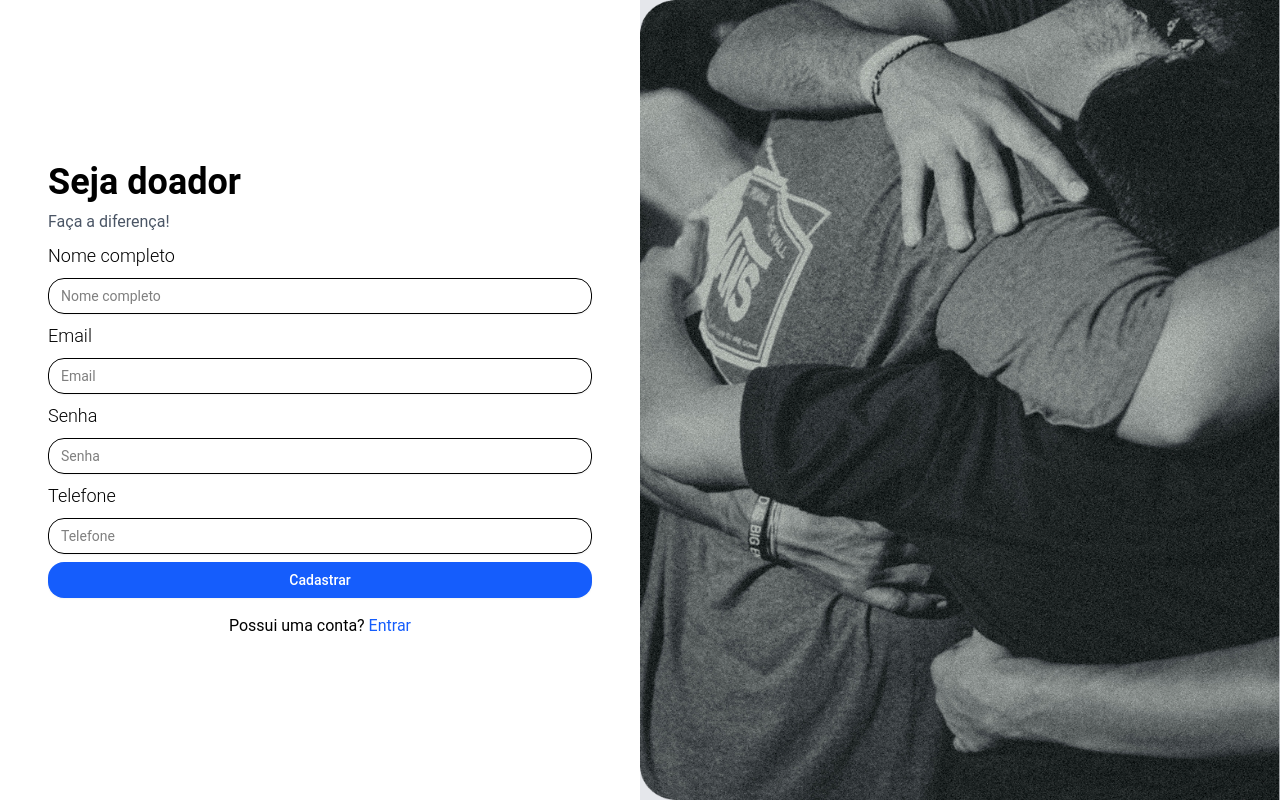
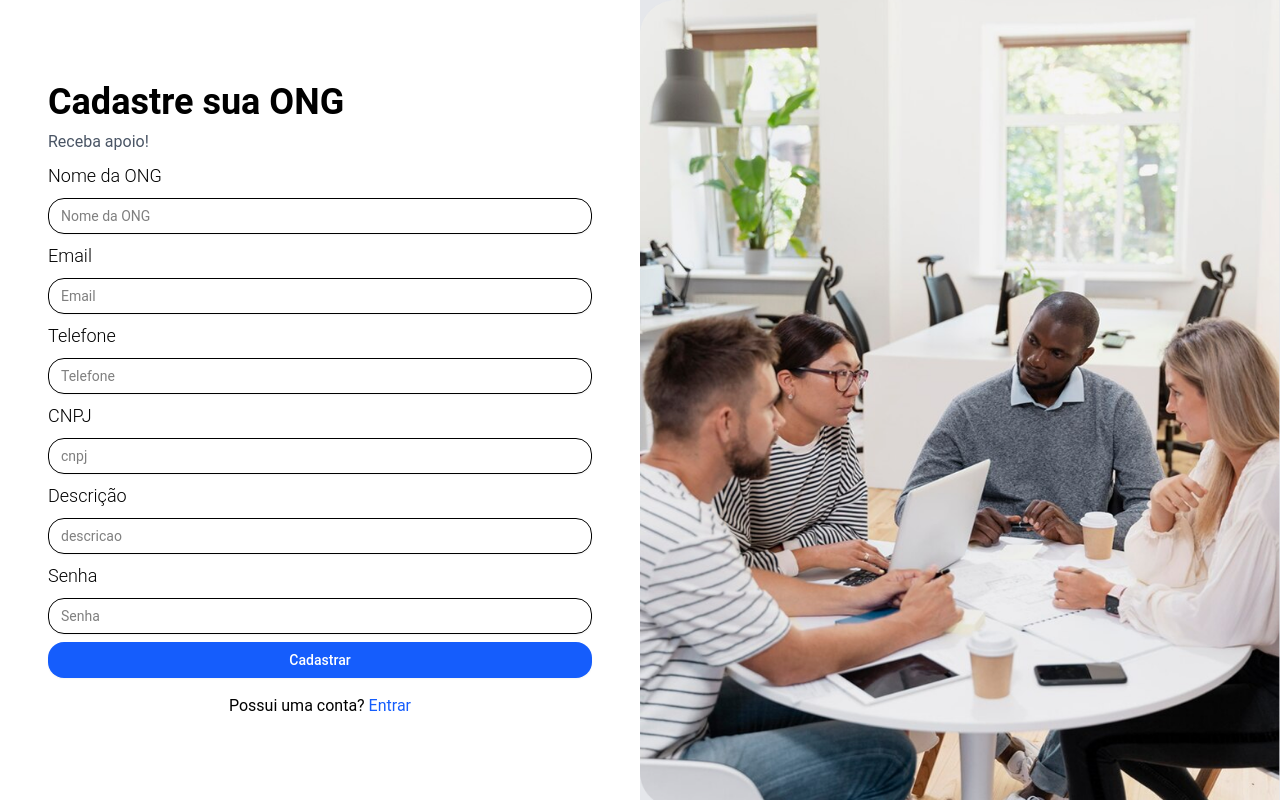
Before and after one commit to cfmiila/apoia, a Next.js app in the folder frontend/apoia-app/: page /cadastro-doador in a window 1280 px wide. Built offline with nearby package versions, Linux system fonts and the light colour scheme.

Commit message:
Adiciona campos de cnpj e descricao no front

```diff
--- a/frontend/apoia-app/src/app/cadastro-doador/page.js
+++ b/frontend/apoia-app/src/app/cadastro-doador/page.js
@@ -4,52 +4,31 @@ import { Label } from "@/components/ui/label";
 import Image from "next/image";
 import Link from "next/link";
 
-export default function CadastroDoador() {
+export default function CadastroONG() {
     return (
       <div className="flex h-screen">
         <div className="w-1/2 flex flex-col justify-center p-12 bg-white">
-        <h1 className="text-4xl font-bold">Seja doador</h1>
-        <p className="mt-2 text-gray-600">Faça a diferença!</p>
+          <h1 className="text-4xl font-bold">Cadastre sua ONG</h1>
+          <p className="mt-2 text-gray-600">Receba apoio!</p>
           <form className="flex flex-col space-y-2 mt-2">
-          <Label htmlFor="nome" className="text-lg font-light">
-            Nome completo
-          </Label>
-          <Input
-            type="text"
-            placeholder="Nome completo"
-            className="rounded-2xl"
-          />
-          <Label htmlFor="email" className="text-lg font-light">
-            Email
-          </Label>
+            <Label htmlFor="nome" className="text-lg font-light">Nome da ONG</Label>
+            <Input type="text" placeholder="Nome da ONG" className="rounded-2xl" />
+            <Label htmlFor="email" className="text-lg font-light">Email</Label>
             <Input type="email" placeholder="Email" className="rounded-2xl" />
-          <Label htmlFor="senha" className="text-lg font-light">
-            Senha
-          </Label>
+            <Label htmlFor="telefone" className="text-lg font-light">Telefone</Label>
+            <Input type="text" placeholder="Telefone" className="rounded-2xl" />
+            <Label htmlFor="cnpj" className="text-lg font-light">CNPJ</Label>
+            <Input type="text" placeholder="cnpj" className="rounded-2xl" />
+            <Label htmlFor="descricao" className="text-lg font-light">Descrição</Label>
+            <Input type="text" placeholder="descricao" className="rounded-2xl" />
+            <Label htmlFor="senha" className="text-lg font-light">Senha</Label>
             <Input type="password" placeholder="Senha" className="rounded-2xl" />
-          <Label htmlFor="telefone" className="text-lg font-light">
-            Telefone
-          </Label>
-          <Input type="text" placeholder="Telefone" className="rounded-2xl" />
-          <Button className="bg-blue-600 text-white p-3 rounded-2xl">
-            Cadastrar
-          </Button>
+            <Button className="bg-blue-600 text-white p-3 rounded-2xl">Cadastrar</Button>
           </form>
-        <p className="mt-4 text-center">
-          Possui uma conta?{" "}
-          <Link href="/login" className="text-blue-600">
-            Entrar
-          </Link>
-        </p>
+          <p className="mt-4 text-center">Possui uma conta? <Link href="/login" className="text-blue-600 text-center">Entrar</Link></p>
         </div>
-      <div className="w-1/2 bg-gray-200 flex items-center justify-center object-cover">
-        <Image
-          src="/doador-image.png"
-          alt="Doador"
-          width={500}
-          height={500}
-          className="h-full w-full"
-        />
+        <div className="w-1/2 bg-gray-200 flex items-center justify-center">
+          <Image src="/ong-image.png" alt="ONG"  width={500} height={500} className="h-full w-full"/>
         </div>
       </div>
     );
--- a/frontend/apoia-app/src/app/cadastro-ong/page.js
+++ b/frontend/apoia-app/src/app/cadastro-ong/page.js
@@ -15,8 +15,12 @@ export default function CadastroONG() {
             <Input type="text" placeholder="Nome da ONG" className="rounded-2xl" />
             <Label htmlFor="email" className="text-lg font-light">Email</Label>
             <Input type="email" placeholder="Email" className="rounded-2xl" />
+            <Label htmlFor="cnpj" className="text-lg font-light">CNPJ</Label>
+            <Input type="text" placeholder="cnpj" className="rounded-2xl" />
             <Label htmlFor="telefone" className="text-lg font-light">Telefone</Label>
             <Input type="text" placeholder="Telefone" className="rounded-2xl" />
+            <Label htmlFor="descricao" className="text-lg font-light">Descrição</Label>
+            <Input type="text" placeholder="Descrição" className="rounded-2xl" />
             <Label htmlFor="senha" className="text-lg font-light">Senha</Label>
             <Input type="password" placeholder="Senha" className="rounded-2xl" />
             <Button className="bg-blue-600 text-white p-3 rounded-2xl">Cadastrar</Button>
```
Lines whose indentation alone changed are shown as unchanged.
